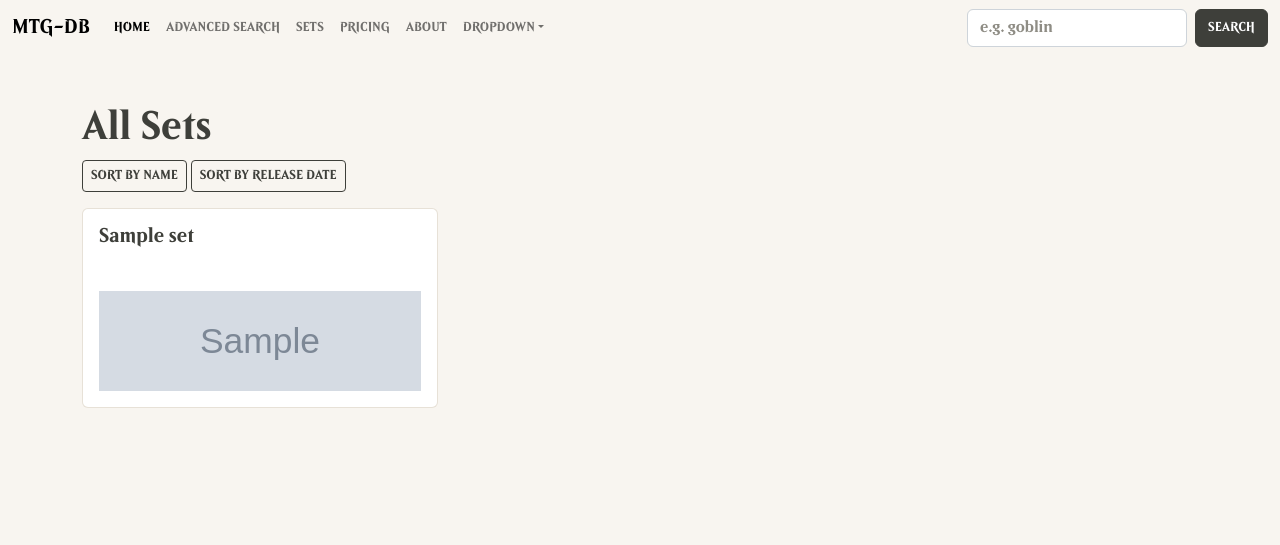
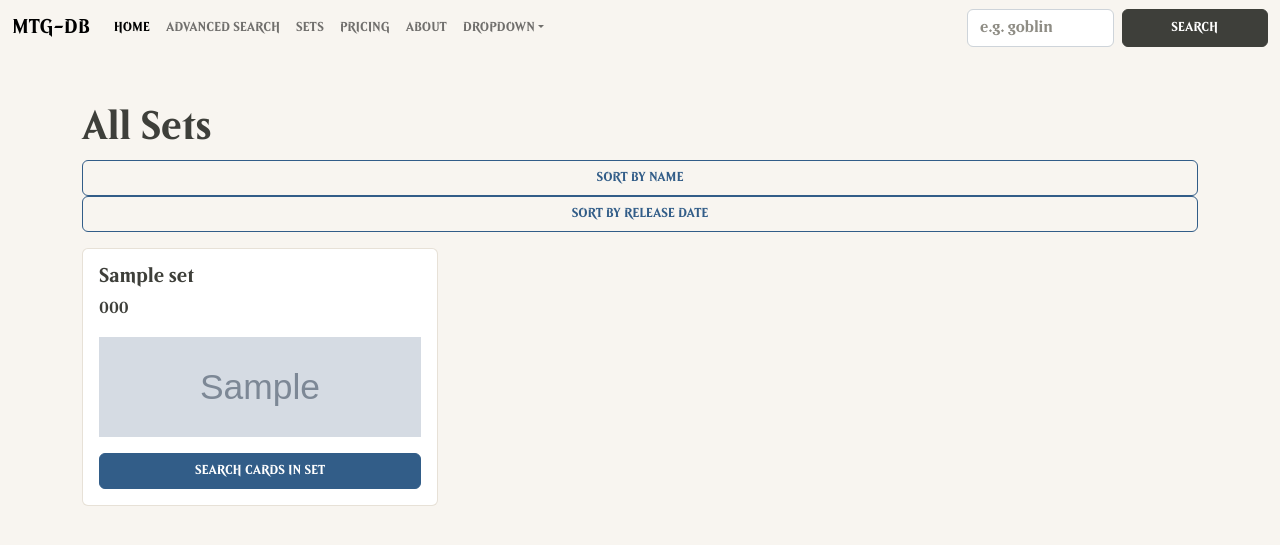
Before and after one commit to Fabaderheld/mtg-db, a Flask app: page /sets in a window 1280 px wide. Shown: the top 545 px of the page. Run offline with Flask 3, Linux system fonts and the light colour scheme; tables that the repository leaves empty hold one stand-in row (values such as "Sample post"); grey boxes marked "Sample" are stand-in pictures; some libraries are stand-ins or nearby versions.

Commit message:
Added Sets search

```diff
--- a/app.py
+++ b/app.py
@@ -136,6 +136,22 @@ def sets():
 
     return render_template("sets.html", sets=sets)
 
+@app.route("/search", methods=["GET"])
+def search():
+    set_code = request.args.get('set')
+    if set_code:
+        # Perform a search for all cards in the specified set
+        response = requests.get(f"https://api.scryfall.com/cards/search?q=set:{set_code}")
+        if response.status_code == 200:
+            data = response.json()
+            cards = data.get("data", [])
+            return render_template("search_results.html", cards=cards)
+        else:
+            error = "Error fetching cards from Scryfall."
+            return render_template("search_results.html", error=error)
+    else:
+        error = "No set specified."
+        return render_template("search_results.html", error=error)
 
 
 if __name__ == "__main__":
--- a/static/css/custom.css
+++ b/static/css/custom.css
@@ -42,3 +42,37 @@ body {
 .mtg-green {
     color: var(--mtg-green);
 }
+
+/* custom.css */
+
+.card {
+    height: 100%;
+    display: flex;
+    flex-direction: column;
+}
+
+.card-body {
+    display: flex;
+    flex-direction: column;
+    flex-grow: 1;
+}
+
+.card img {
+    max-height: 100px;
+    margin-top: auto;
+    /* Push the image to the bottom */
+}
+
+.btn {
+    margin-top: auto;
+    /* Push the button to the bottom */
+    width: 100%;
+    /* Ensure the button spans the full width */
+}
+
+/* custom.css */
+
+.btn-outline-primary {
+    margin-right: 10px;
+    /* Add some spacing between the buttons */
+}
--- a/templates/sets.html
+++ b/templates/sets.html
@@ -3,22 +3,24 @@
 {% block content %}
 <h1 class="mt-5">All Sets</h1>
 <div class="mb-3">
-    <button type="button" class="btn btn-sm btn-outline-dark" id="sortByName">
+    <button type="button" class="btn btn-outline-primary me-2" id="sortByName">
         Sort by Name <span id="nameSortIndicator"></span>
     </button>
-    <button type="button" class="btn btn-sm btn-outline-dark" id="sortByDate">
+    <button type="button" class="btn btn-outline-primary" id="sortByDate">
         Sort by Release Date <span id="dateSortIndicator"></span>
     </button>
 </div>
 <div class="row" id="setsContainer">
     {% for set in sets %}
     <div class="col-md-4 mb-4">
-        <div class="card" style="height: 200px; display: flex; flex-direction: column;">
+        <div class="card h-100">
             <div class="card-body d-flex flex-column">
                 <h5 class="card-title">{{ set.name }}</h5>
+                <p class="card-text">{{ set.code }}</p>
                 {% if set.icon_url %}
                 <img src="{{ set.icon_url }}" class="img-fluid mt-auto" alt="{{ set.name }}" style="max-height: 100px;">
                 {% endif %}
+                <a href="/search?set={{ set.code }}" class="btn btn-primary mt-3">Search Cards in Set</a>
             </div>
         </div>
     </div>
```
Also changed, not shown: templates/search_results.html (added, +30 -0 lines).
